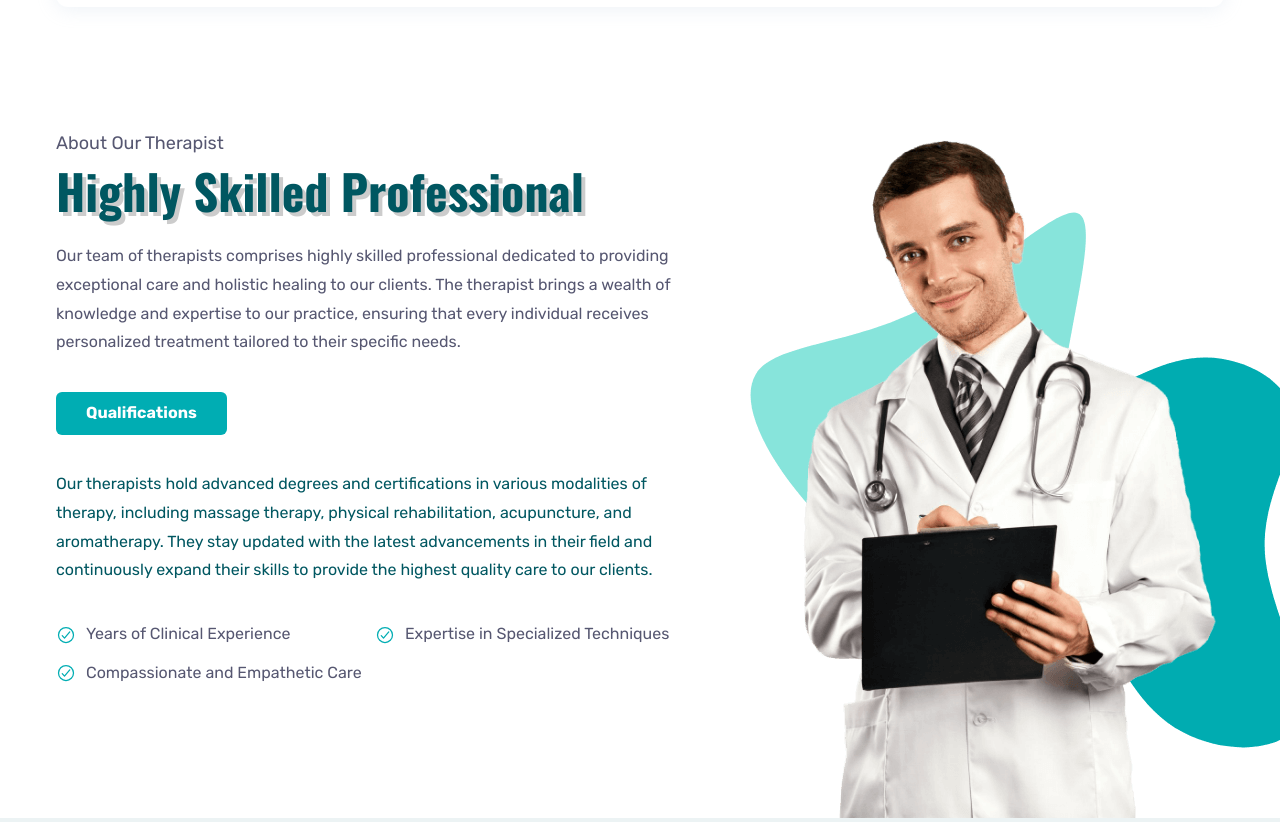
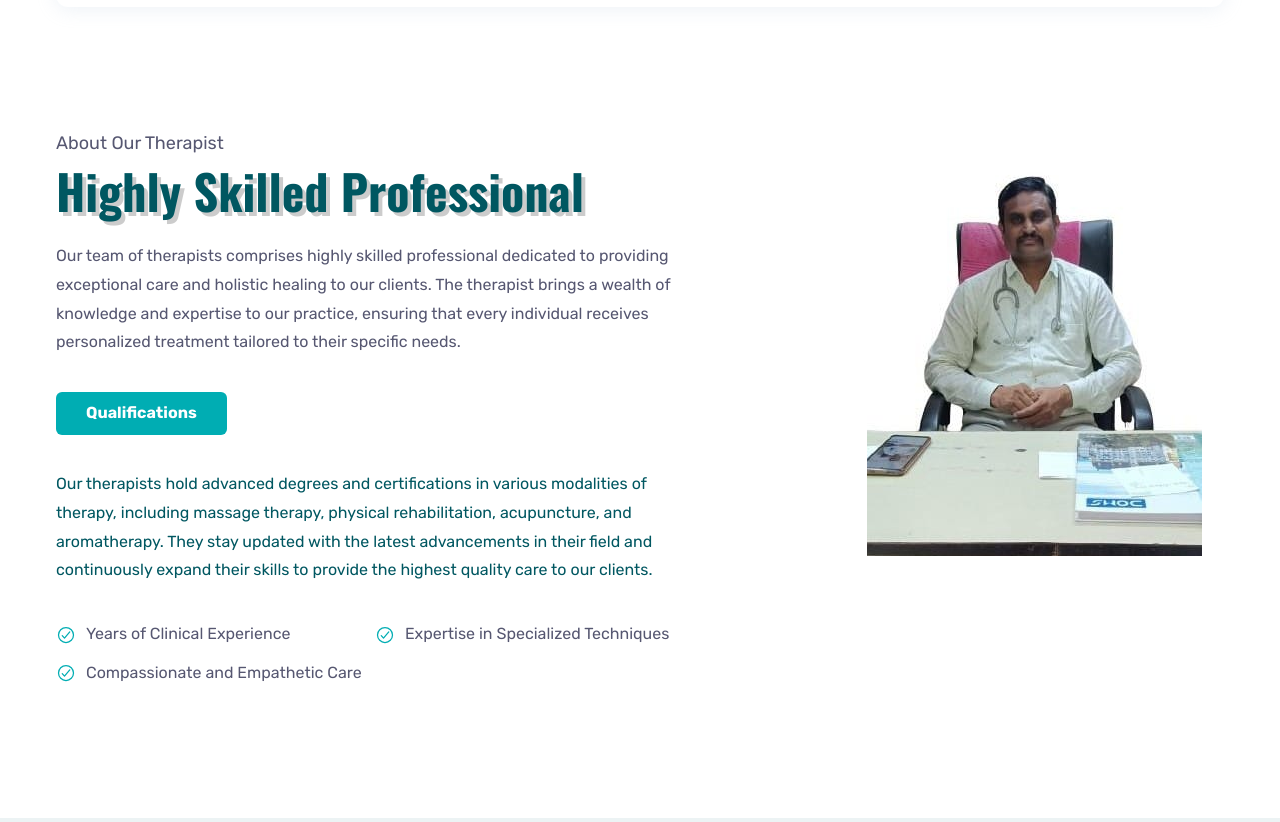
Before and after one commit to krishnapatil6446/Hypno-Doctor, a plain HTML site: page index.html in a window 1280 px wide. Shown: the part 1240-2062 px from the top of the page. Drawn offline with nearby package versions, Linux system fonts and the light colour scheme.

Commit message:
image added

```diff
--- a/assets/css/style.css
+++ b/assets/css/style.css
@@ -582,6 +582,15 @@ body.nav-active { overflow: hidden; }
   flex-shrink: 0;
 }
 
+.about-banner{
+  padding-right: 20%;
+  /* padding-left: 40%; */
+  height: 100%;
+  display: flex;
+  justify-content: flex-end;
+  align-items: flex-start;
+}
+
 
 
 
--- a/index.html
+++ b/index.html
@@ -343,7 +343,7 @@
             </div>
           </div>
           <figure class="about-banner" data-reveal="right">
-            <img src="./assets/images/about-banner.png" width="554" height="678" loading="lazy" alt="about therapists banner" class="w-100">
+            <img src="./assets/images/doctor-full.jpeg" width="700" height="678" loading="lazy" alt="about therapists banner" class="w-100">
           </figure>
         </div>
       </section>
```
Also changed, not shown: aboutus.html (+2 -2 lines), appointment.html (+2 -2 lines), conntact.html (+2 -2 lines), doctors.html (+2 -2 lines), service.html (+2 -2 lines), assets/images/doctor-full.jpeg (added), assets/images/doctor-half.jpeg (added).
